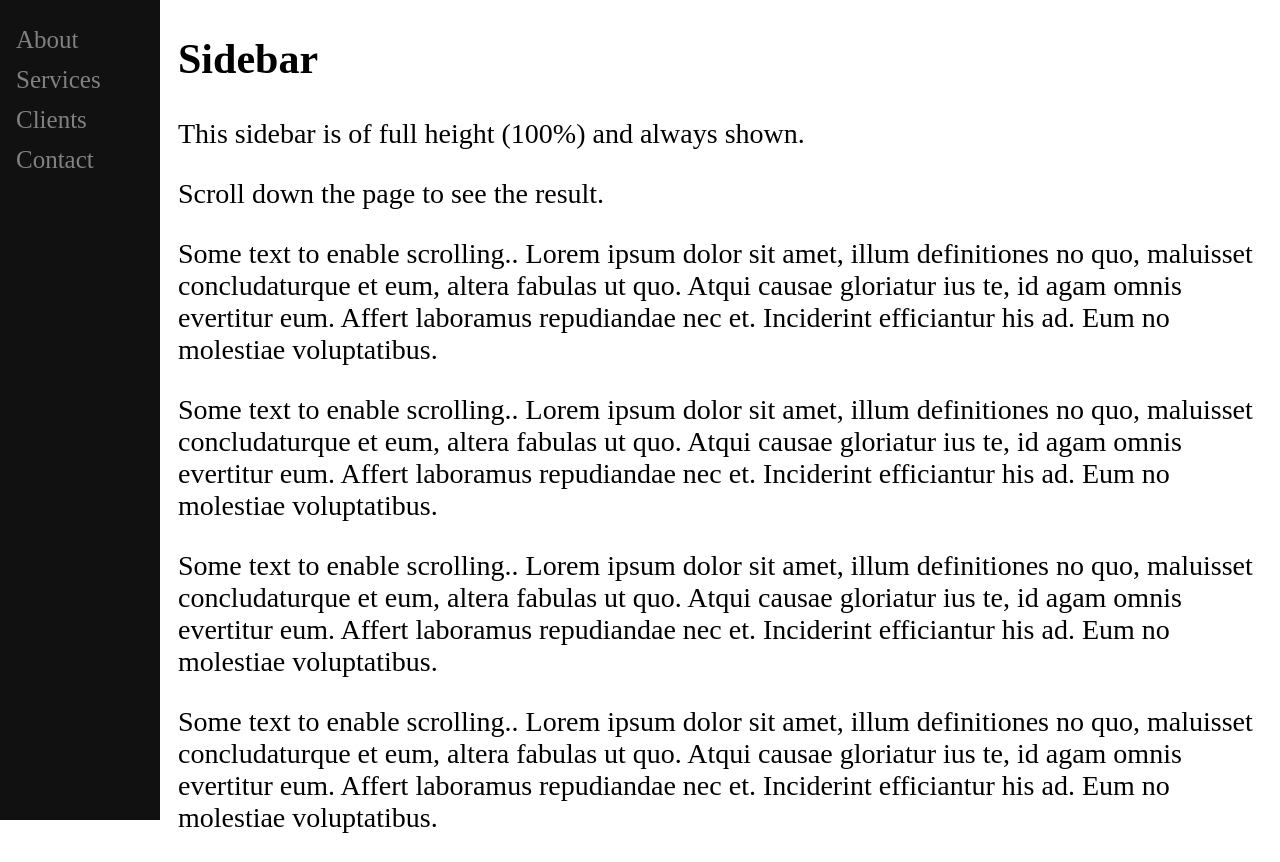
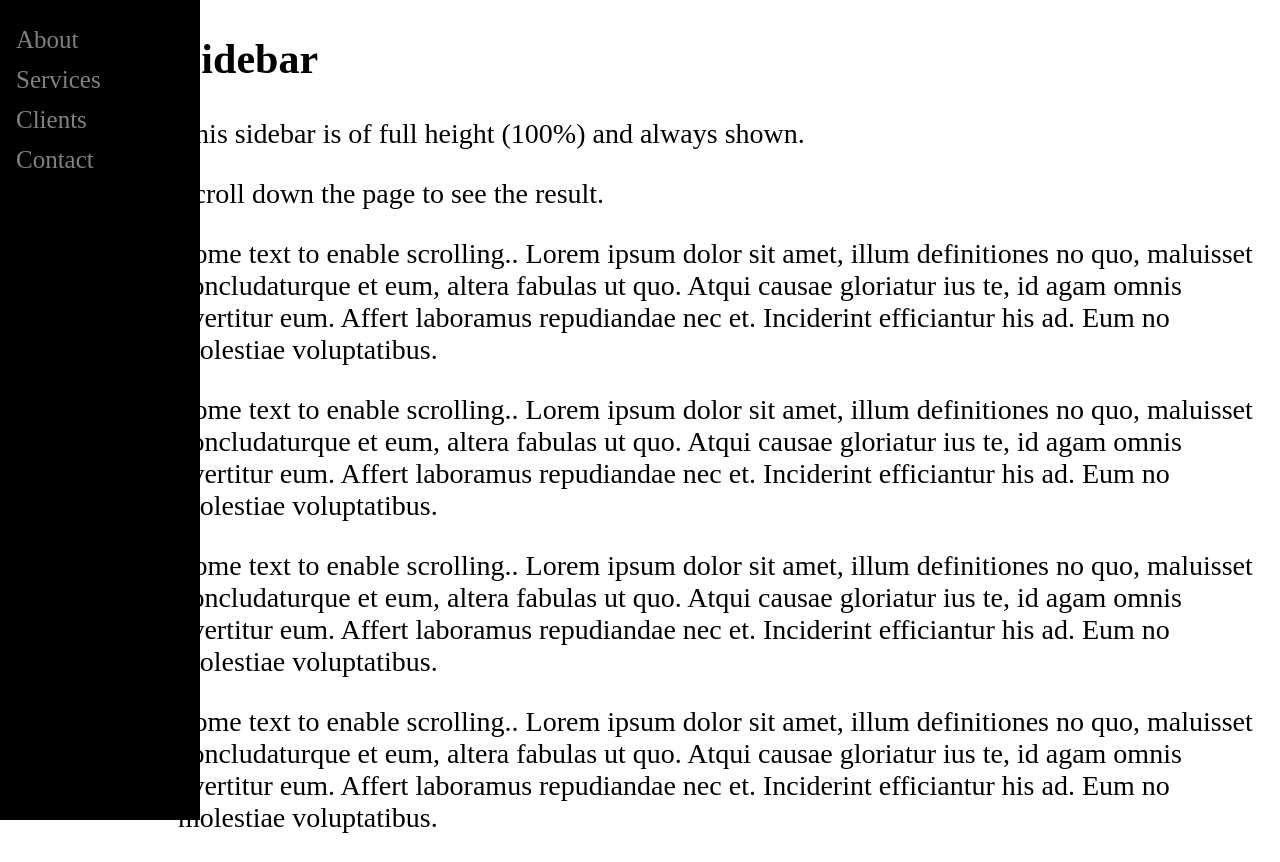
Before and after one commit to DTI-tudengite-tarkvaraprojektid/Ryhm_4, a PHP site: page / in a window 1280 px wide. Run offline with PHP 8.4, Linux system fonts and the light colour scheme; the visitor is signed in with stand-in values (Sample User, id 1).

Commit message:
updated design
black color

```diff
--- a/admin/working/css/admin.css
+++ b/admin/working/css/admin.css
@@ -1,11 +1,11 @@
 .sidenav {
     height: 100%;
-    width: 160px;
+    width: 200px;
     position: fixed;
     z-index: 1;
     top: 0;
     left: 0;
-    background-color: #111;
+    background-color: rgb(0, 0, 0);
     overflow-x: hidden;
     padding-top: 20px;
 }
```
